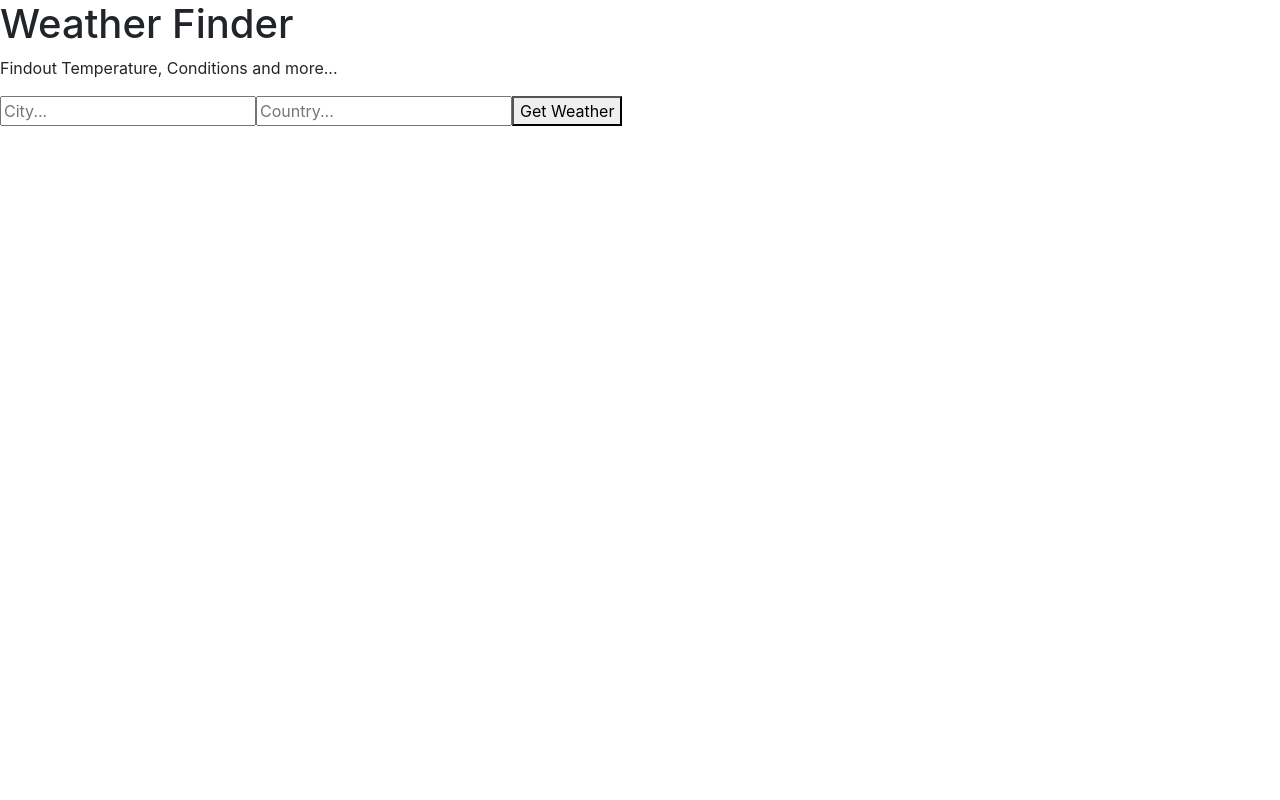
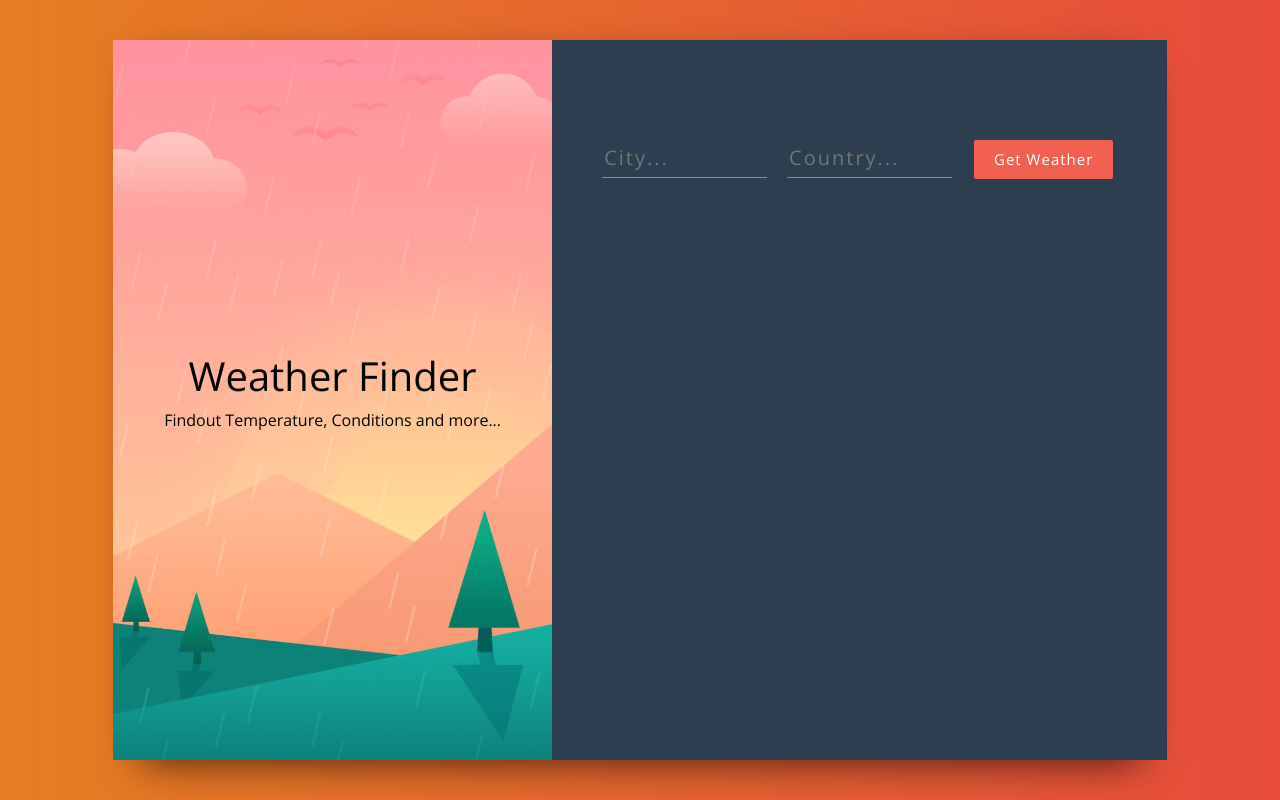
Before and after one commit to raedsalah/React-Weather-App, a React (Create React App) app: page / in a window 1280 px wide. Built offline with nearby package versions, Linux system fonts and the light colour scheme.

Commit message:
added the classes to components

```diff
--- a/src/App.js
+++ b/src/App.js
@@ -63,7 +63,14 @@ class App extends React.Component {
   render() {
     return (
       <div>
+        <div className="wrapper">
+          <div className="main">
+            <div className="conatainer">
+              <div className="row">
+                <div className="col-md-5 title-container">
                   <Titles />
+                </div>
+                <div className="col-md-7 form-container">
                   <Form getWeather={this.getWeather} />
                   <Weather
                     temperature={this.state.temperature}
@@ -74,6 +81,11 @@ class App extends React.Component {
                     error={this.state.error}
                   />
                 </div>
+              </div>
+            </div>
+          </div>
+        </div>
+      </div>
     );
   }
 }
--- a/src/index.js
+++ b/src/index.js
@@ -2,6 +2,7 @@ import React from "react";
 import ReactDOM from "react-dom";
 import "./index.css";
 import "bootstrap/dist/css/bootstrap.min.css";
+import "./App.css";
 import App from "./App";
 import * as serviceWorker from "./serviceWorker";
 
```
Also changed, not shown: src/img/bg.jpg (added). Lines whose indentation alone changed are shown as unchanged.
